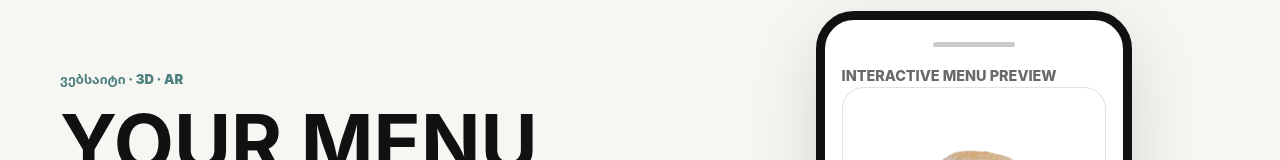
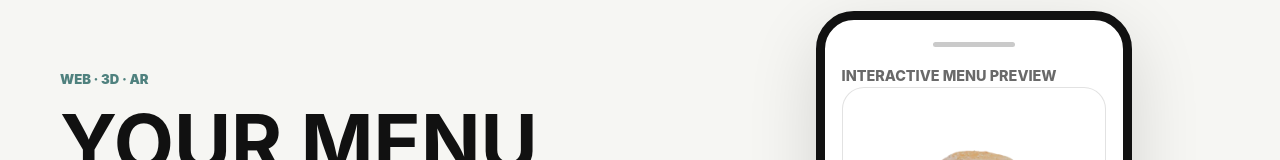
Before and after one commit to Nikoloz-Chachua/BetaReal-Flagship, a React (Vite) app: page / in a window 1280 px wide. Shown: the part 122-282 px from the top of the page. Built offline with nearby package versions, Linux system fonts and the light colour scheme.

Commit message:
restore English hero eyebrow

```diff
--- a/src/data/i18n.ts
+++ b/src/data/i18n.ts
@@ -22,7 +22,7 @@ export const copy = {
       experiencesLabel: 'Restaurant experiences',
     },
     hero: {
-      label: 'ვებსაიტი · 3D · AR',
+      label: 'WEB · 3D · AR',
       line: 'One platform. Every restaurant identity.',
       title: 'YOUR MENU, BEYOND THE SCREEN.',
       body: 'BetaReal creates custom restaurant websites and menus where guests can inspect dishes in 3D and place them on their table in AR.',
```
Also changed, not shown: 1 other file (tests, documents, lock files or other folders).
